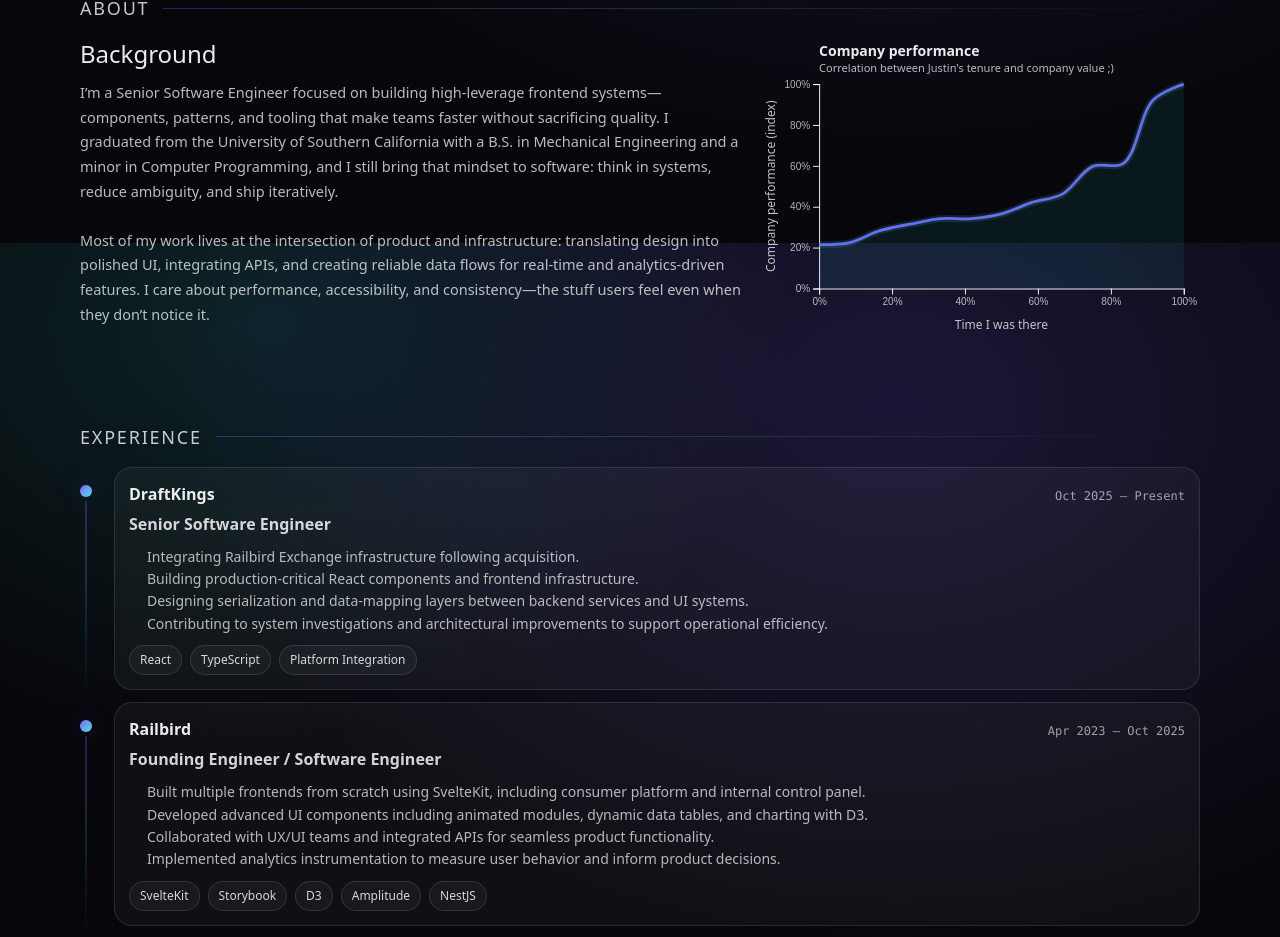
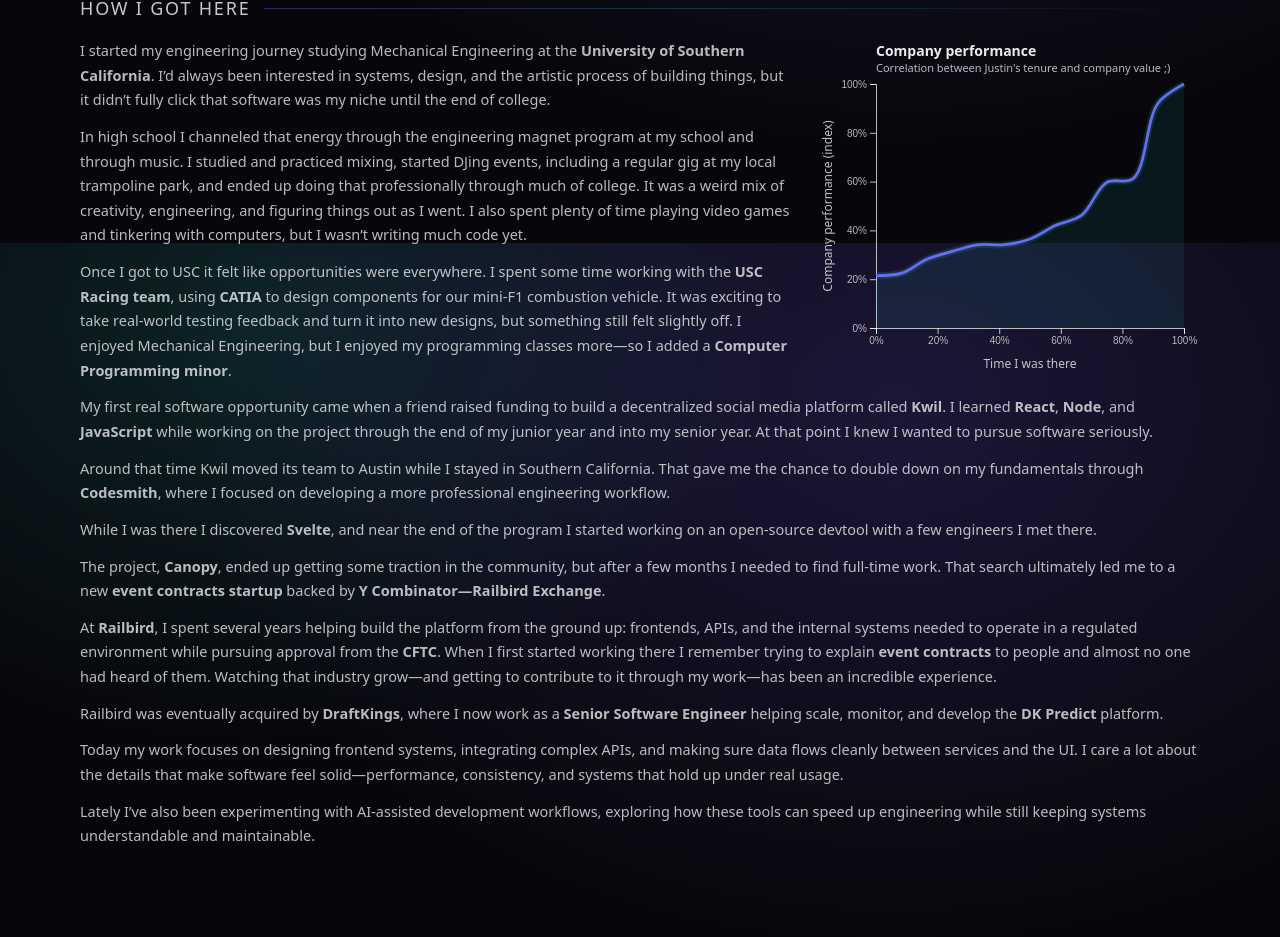
Before and after one commit to jhpaige/justinpaige.com, a React (Vite) app: page / in a window 1280 px wide. Shown: the part 557-1494 px from the top of the page. Built offline with nearby package versions, Linux system fonts and the light colour scheme.

Commit message:
Fixed graph and refined personal info

```diff
--- a/src/components/Timeline.tsx
+++ b/src/components/Timeline.tsx
@@ -8,38 +8,43 @@
 
 export function Timeline(props: { items: Item[] }) {
   return (
-    <div className="grid gap-3">
-      {props.items.map((it) => (
+    <div className="grid gap-3.5">
+      {props.items.map((it, index) => (
         <div
           key={it.period + it.title}
           className="grid grid-cols-[22px_1fr] gap-3"
         >
           <div
-            className="relative after:content-[''] after:absolute after:left-1.25 after:top-8.5 after:bottom-[-8px] after:w-0.5 after:bg-linear-to-b after:from-[rgba(124,92,255,0.35)] after:via-[rgba(45,226,230,0.18)] after:to-transparent after:opacity-85"
+            className={
+              index === props.items.length - 1
+                ? 'relative'
+                : "relative after:content-[''] after:absolute after:left-1.25 after:top-8.5 after:-bottom-2 after:w-0.5 after:bg-linear-to-b after:from-[rgba(124,92,255,0.35)] after:via-[rgba(45,226,230,0.18)] after:to-transparent after:opacity-85"
+            }
             aria-hidden
           >
             <div className="w-3 h-3 rounded-full bg-linear-to-br from-[#7c5cff] to-[#2de2e6] shadow-[0_0_25px_rgba(124,92,255,0.25)] mt-4.5" />
           </div>
 
-          <div className="rounded-[18px] border border-white/10 bg-white/4 p-3.5">
-            <div className="flex justify-between items-baseline gap-2.5">
-              <div className="font-bold">{it.org}</div>
-              <div className="font-mono text-white/60 text-xs">{it.period}</div>
+          <div className="rounded-[18px] border border-white/10 bg-white/4 p-4 transition-all duration-200 hover:border-white/18 hover:bg-white/5">
+            <div className="text-[15px] font-semibold text-white/92">
+              {it.title} <span className="text-white/62">— {it.org}</span>
             </div>
 
-            <div className="mt-1.5 text-white/82 font-semibold">{it.title}</div>
+            <div className="mt-1 font-mono text-[11px] uppercase tracking-[0.14em] text-white/45">
+              {it.period}
+            </div>
 
-            <ul className="my-2.5 ml-4.5 text-white/70 leading-[1.6] text-sm">
+            <ul className="mt-3 space-y-1.5 pl-4.5 text-sm leading-[1.65] text-white/72">
               {it.bullets.map((b) => (
                 <li key={b}>{b}</li>
               ))}
             </ul>
 
-            <div className="flex flex-wrap gap-2 mt-2">
+            <div className="mt-3 flex flex-wrap gap-2">
               {it.tech.map((t) => (
                 <span
                   key={t}
-                  className="inline-flex items-center px-2.5 py-1.5 rounded-full border border-white/12 bg-white/4 text-xs text-white/82"
+                  className="inline-flex items-center rounded-full border border-white/10 bg-white/3 px-2.5 py-1.5 text-[11px] text-white/62"
                 >
                   {t}
                 </span>
--- a/src/pages/Home.tsx
+++ b/src/pages/Home.tsx
@@ -30,7 +30,7 @@
   return (
     <>
       {/* ── Hero ── */}
-      <header className="max-w-280 mx-auto px-5 pt-14 pb-4.5 grid grid-cols-[1.35fr_0.95fr] gap-4.5 relative max-[960px]:grid-cols-1 max-[960px]:pt-9.5">
+      <header className="max-w-280 mx-auto px-5 pt-14 pb-4.5 grid grid-cols-[1.45fr_0.85fr] gap-4.5 relative max-[960px]:grid-cols-1 max-[960px]:pt-9.5">
         <div
           className="absolute -inset-0.5 rounded-[28px] pointer-events-none opacity-90 mask-[radial-gradient(closest-side,rgba(0,0,0,0.9),transparent_70%)]"
           style={{
@@ -47,20 +47,20 @@
 
         <div className="relative py-1.5">
           <p className="text-white/75 text-xs tracking-[0.18em] uppercase m-0 mb-3.5">
-            Senior Software Engineer • React • SvelteKit • TypeScript
+            Senior Software Engineer • Frontend Systems • Platform Integration
           </p>
 
-          <h1 className="text-[clamp(30px,3.2vw,52px)] leading-[1.05] m-0 mb-3.5 tracking-[-0.02em]">
-            Building responsive, scalable systems across the full stack.
+          <h1 className="text-[clamp(30px,3.2vw,46px)] leading-[1.05] m-0 mb-3.5 tracking-[-0.02em]">
+            Designing and building scalable products from interface to
+            infrastructure.
           </h1>
 
           <p className="text-white/74 m-0 mb-4.5 text-[15px] leading-[1.6]">
-            At DraftKings, I contribute as a Senior Software Engineer
-            integrating the Railbird Exchange infrastructure after our
-            acquisition. As a founding engineer at Railbird, I was a core
-            contributor to the platform&apos;s full stack development,
-            collaborating with UX/UI teams and integrating APIs for seamless
-            functionality.
+            I’m a Senior Software Engineer at DraftKings working on the DK
+            Predict platform following the acquisition of my company, Railbird
+            Exchange. As a founding engineer at Railbird, I helped build the
+            exchange platform end-to-end, collaborating with UX/UI teams and
+            integrating APIs to power a seamless trading experience.
           </p>
           <div className="flex flex-wrap gap-2 mt-3">
             {[
@@ -146,33 +146,108 @@
       </header>
 
       {/* ── About ── */}
-      <Section id="about" title="About">
-        <div className="grid grid-cols-[1.2fr_0.8fr] gap-4.5 items-stretch max-[960px]:grid-cols-1">
-          <div>
-            <h3 className="m-0 mb-2.5 text-2xl">Background</h3>
-            <p className="m-0 mb-3 text-white/72 leading-[1.7] text-[14.5px]">
-              I’m a Senior Software Engineer focused on building high-leverage
-              frontend systems—components, patterns, and tooling that make teams
-              faster without sacrificing quality. I graduated from the
-              University of Southern California with a B.S. in Mechanical
-              Engineering and a minor in Computer Programming, and I still bring
-              that mindset to software: think in systems, reduce ambiguity, and
-              ship iteratively.
-              <br />
-              <br />
-              Most of my work lives at the intersection of product and
-              infrastructure: translating design into polished UI, integrating
-              APIs, and creating reliable data flows for real-time and
-              analytics-driven features. I care about performance,
-              accessibility, and consistency—the stuff users feel even when they
-              don’t notice it.
-            </p>
+      <Section id="about" title="How I Got Here">
+        <div className="text-white/72 leading-[1.7] text-[14.5px]">
+          <div className="hidden min-[961px]:float-right min-[961px]:ml-5 min-[961px]:mb-3 min-[961px]:block min-[961px]:w-96">
+            <PerformanceLine height={340} className="w-full" />
           </div>
 
-          <div className="flex h-full items-stretch justify-center max-[960px]:h-65">
-            <div className="w-full max-[960px]:max-w-110">
-              <PerformanceLine height="fill" className="w-full h-full" />
-            </div>
+          <p className="m-0 mb-3 text-white/72 leading-[1.7] text-[14.5px]">
+            I started my engineering journey studying Mechanical Engineering at
+            the <strong>University of Southern California</strong>. I’d always
+            been interested in systems, design, and the artistic process of
+            building things, but it didn’t fully click that software was my
+            niche until the end of college.
+          </p>
+
+          <p className="m-0 mb-3 text-white/72 leading-[1.7] text-[14.5px]">
+            In high school I channeled that energy through the engineering
+            magnet program at my school and through music. I studied and
+            practiced mixing, started DJing events, including a regular gig at
+            my local trampoline park, and ended up doing that professionally
+            through much of college. It was a weird mix of creativity,
+            engineering, and figuring things out as I went. I also spent plenty
+            of time playing video games and tinkering with computers, but I
+            wasn’t writing much code yet.
+          </p>
+
+          <p className="m-0 mb-3 text-white/72 leading-[1.7] text-[14.5px]">
+            Once I got to USC it felt like opportunities were everywhere. I
+            spent some time working with the <strong>USC Racing team</strong>,
+            using <strong>CATIA</strong> to design components for our mini-F1
+            combustion vehicle. It was exciting to take real-world testing
+            feedback and turn it into new designs, but something still felt
+            slightly off. I enjoyed Mechanical Engineering, but I enjoyed my
+            programming classes more—so I added a{' '}
+            <strong>Computer Programming minor</strong>.
+          </p>
+
+          <p className="m-0 mb-3 text-white/72 leading-[1.7] text-[14.5px]">
+            My first real software opportunity came when a friend raised funding
+            to build a decentralized social media platform called{' '}
+            <strong>Kwil</strong>. I learned <strong>React</strong>,{' '}
+            <strong>Node</strong>, and <strong>JavaScript</strong> while working
+            on the project through the end of my junior year and into my senior
+            year. At that point I knew I wanted to pursue software seriously.
+          </p>
+
+          <p className="m-0 mb-3 text-white/72 leading-[1.7] text-[14.5px]">
+            Around that time Kwil moved its team to Austin while I stayed in
+            Southern California. That gave me the chance to double down on my
+            fundamentals through <strong>Codesmith</strong>, where I focused on
+            developing a more professional engineering workflow.
+          </p>
+
+          <p className="m-0 mb-3 text-white/72 leading-[1.7] text-[14.5px]">
+            While I was there I discovered <strong>Svelte</strong>, and near the
+            end of the program I started working on an open-source devtool with
+            a few engineers I met there.
+          </p>
+
+          <p className="m-0 mb-3 text-white/72 leading-[1.7] text-[14.5px]">
+            The project, <strong>Canopy</strong>, ended up getting some traction
+            in the community, but after a few months I needed to find full-time
+            work. That search ultimately led me to a new{' '}
+            <strong>event contracts startup</strong> backed by{' '}
+            <strong>Y Combinator—Railbird Exchange</strong>.
+          </p>
+
+          <p className="m-0 mb-3 text-white/72 leading-[1.7] text-[14.5px]">
+            At <strong>Railbird</strong>, I spent several years helping build
+            the platform from the ground up: frontends, APIs, and the internal
+            systems needed to operate in a regulated environment while pursuing
+            approval from the <strong>CFTC</strong>. When I first started
+            working there I remember trying to explain{' '}
+            <strong>event contracts</strong> to people and almost no one had
+            heard of them. Watching that industry grow—and getting to contribute
+            to it through my work—has been an incredible experience.
+          </p>
+
+          <p className="m-0 mb-3 text-white/72 leading-[1.7] text-[14.5px]">
+            Railbird was eventually acquired by <strong>DraftKings</strong>,
+            where I now work as a <strong>Senior Software Engineer</strong>{' '}
+            helping scale, monitor, and develop the <strong>DK Predict</strong>{' '}
+            platform.
+          </p>
+
+          <p className="m-0 text-white/72 leading-[1.7] text-[14.5px]">
+            Today my work focuses on designing frontend systems, integrating
+            complex APIs, and making sure data flows cleanly between services
+            and the UI. I care a lot about the details that make software feel
+            solid—performance, consistency, and systems that hold up under real
+            usage.
+          </p>
+
+          <p className="m-0 mt-3 text-white/72 leading-[1.7] text-[14.5px]">
+            Lately I’ve also been experimenting with AI-assisted development
+            workflows, exploring how these tools can speed up engineering while
+            still keeping systems understandable and maintainable.
+          </p>
+
+          <div className="clear-both" />
+
+          <div className="mt-4 min-[961px]:hidden">
+            <PerformanceLine height={320} className="w-full" />
           </div>
         </div>
       </Section>
@@ -186,22 +261,22 @@
               title: 'Senior Software Engineer',
               org: 'DraftKings',
               bullets: [
-                'Integrating Railbird Exchange infrastructure following acquisition.',
-                'Building production-critical React components and frontend infrastructure.',
+                'Integrating the DK Predict platform following the Railbird acquisition.',
+                'Building production-critical React components and shared frontend infrastructure.',
                 'Designing serialization and data-mapping layers between backend services and UI systems.',
-                'Contributing to system investigations and architectural improvements to support operational efficiency.',
+                'Investigating production issues and contributing architectural improvements that support operational scale.',
               ],
               tech: ['React', 'TypeScript', 'Platform Integration'],
             },
             {
               period: 'Apr 2023 – Oct 2025',
-              title: 'Founding Engineer / Software Engineer',
+              title: 'Founding Engineer',
               org: 'Railbird',
               bullets: [
-                'Built multiple frontends from scratch using SvelteKit, including consumer platform and internal control panel.',
-                'Developed advanced UI components including animated modules, dynamic data tables, and charting with D3.',
-                'Collaborated with UX/UI teams and integrated APIs for seamless product functionality.',
-                'Implemented analytics instrumentation to measure user behavior and inform product decisions.',
+                'Built the consumer platform and internal control panel from the ground up.',
+                'Developed frontend systems including animated modules, dynamic data tables, and charting with D3.',
+                'Worked closely with product and design to turn complex trading workflows into intuitive interfaces.',
+                'Implemented analytics instrumentation to measure user behavior and guide product decisions.',
               ],
               tech: ['SvelteKit', 'Storybook', 'D3', 'Amplitude', 'NestJS'],
             },
@@ -210,9 +285,9 @@
               title: 'Engineer',
               org: 'Canopy (Open Source)',
               bullets: [
-                'Built a Chrome Manifest V3 developer tool for Svelte enabling time-travel debugging and component visualization.',
-                'Implemented extension messaging architecture for reliable state capture.',
-                'Used TypeScript to enforce type safety and maintainability.',
+                'Built a Chrome Manifest V3 developer tool for Svelte with time-travel debugging and component visualization.',
+                'Designed the extension messaging architecture to reliably capture application state.',
+                'Used TypeScript to improve reliability and maintainability across the codebase.',
               ],
               tech: ['Svelte', 'TypeScript', 'Chrome MV3'],
             },
@@ -222,8 +297,8 @@
               org: 'Kwil',
               bullets: [
                 'Developed reusable React components for a scalable social platform.',
-                'Built Node.js backend integrations for decentralized storage systems.',
-                'Refactored legacy codebases for modularity and testability; added Jest testing.',
+                'Built Node.js integrations for decentralized storage systems.',
+                'Refactored legacy code to improve modularity, testability, and maintainability.',
               ],
               tech: ['React', 'Node.js', 'Jest'],
             },
@@ -237,7 +312,7 @@
           <div>
             <h3 className="m-0 mb-2.5 text-2xl">Say hello.</h3>
             <p className="m-0 mb-3 text-white/72 leading-[1.7] text-[14.5px]">
-              Interested in collaborating or discussing opportunities. Reach out
+              Interested in collaborating or discussing opportunities? Reach out
               directly.
             </p>
 
```
Also changed, not shown: src/components/PerformanceLine.tsx (+64 -22 lines).
